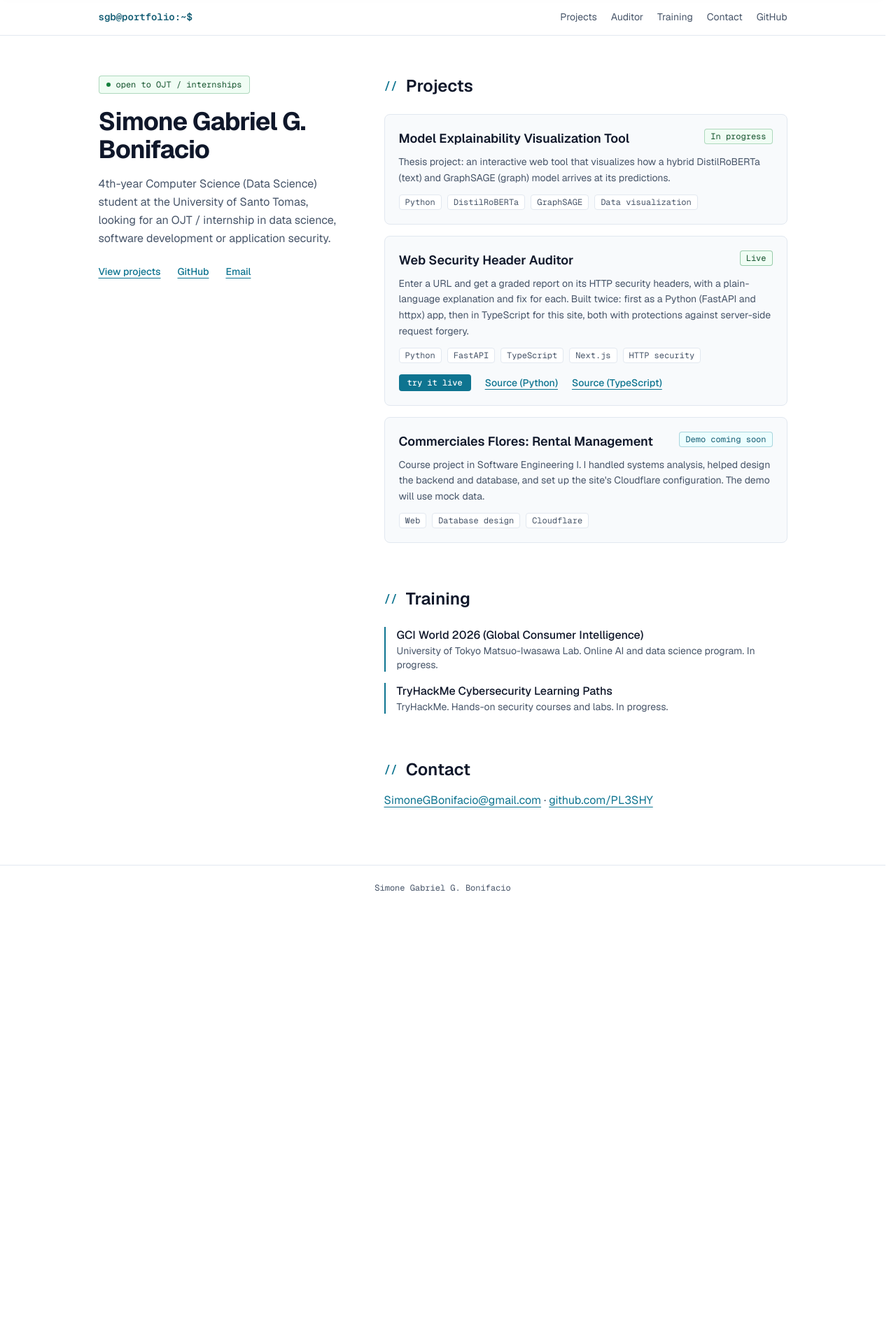
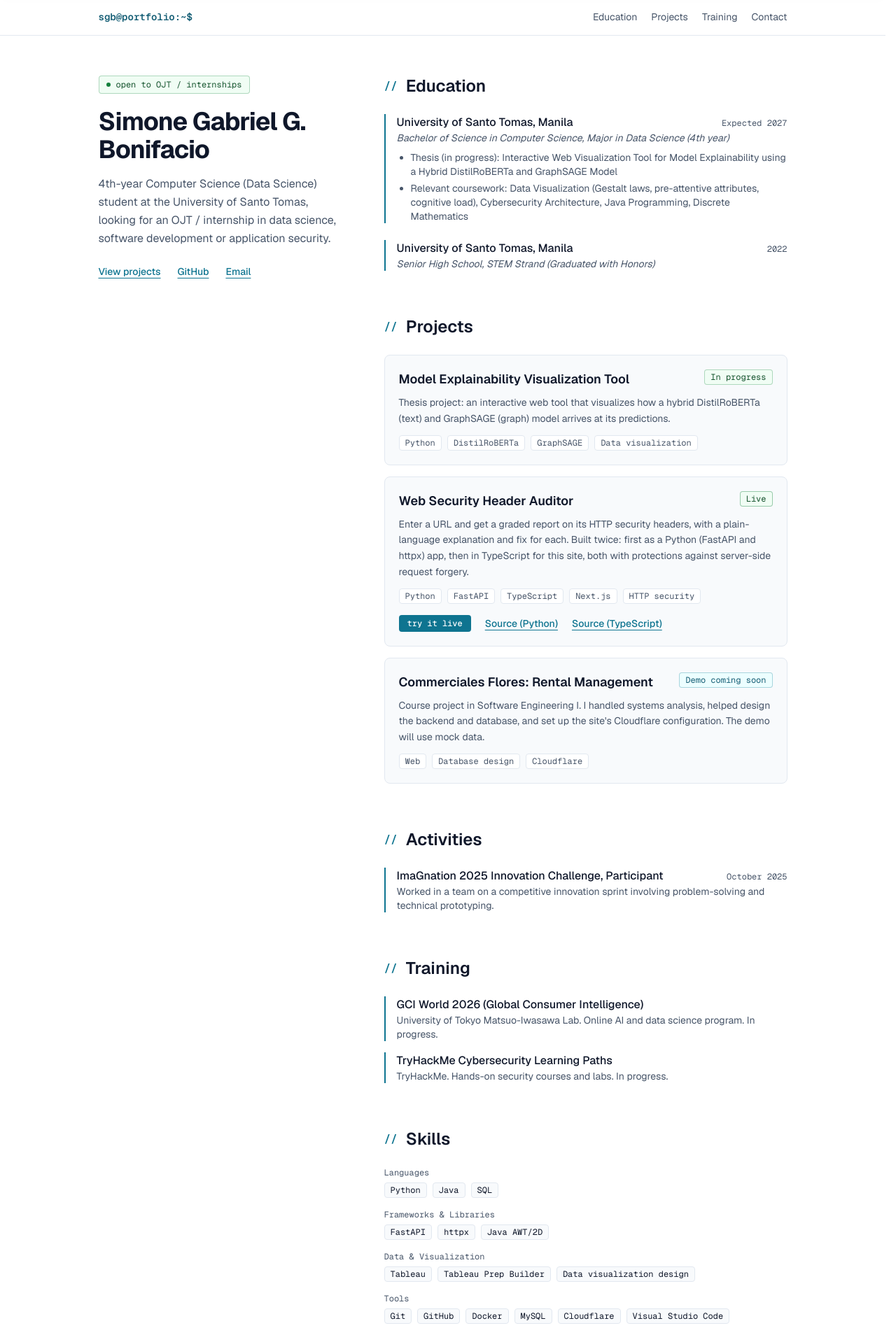
Before and after one commit to PL3SHY/Website_Portfolio, a Next.js app: page / in a window 1280 px wide. Shown: the part 82-1980 px from the top of the page at 70% size. Before the commit the page ends 1383 px from the top, so only its background shows below. Built offline with nearby package versions, Linux system fonts and the light colour scheme.

Commit message:
Added education and skills, simplified the nav
Added education, activities and skills sections from my CV and trimmed the nav to Education, Projects, Training and Contact.

```diff
--- a/src/app/page.tsx
+++ b/src/app/page.tsx
@@ -1,7 +1,7 @@
 import AuditPanel from "@/components/AuditPanel";
 import ProjectCard from "@/components/ProjectCard";
 import { projects } from "@/data/projects";
-import { profile, training } from "@/data/profile";
+import { activities, education, profile, skills, training } from "@/data/profile";
 
 const link = "text-accent underline underline-offset-4 hover:text-accent-strong";
 
@@ -37,6 +37,28 @@ export default function Home() {
       {/* Right: the work. */}
       <div>
         <section className="pb-16">
+          <SectionTitle id="education">Education</SectionTitle>
+          <ul className="mt-6 grid gap-6">
+            {education.map((e) => (
+              <li key={e.when} className="border-l-2 border-cyan pl-4">
+                <div className="flex flex-wrap items-baseline justify-between gap-x-4">
+                  <p className="font-medium">{e.school}</p>
+                  <p className="font-mono text-xs text-muted">{e.when}</p>
+                </div>
+                <p className="text-sm italic text-muted">{e.degree}</p>
+                {e.points.length > 0 && (
+                  <ul className="mt-2 list-disc space-y-1 pl-5 text-sm text-muted">
+                    {e.points.map((pt) => (
+                      <li key={pt}>{pt}</li>
+                    ))}
+                  </ul>
+                )}
+              </li>
+            ))}
+          </ul>
+        </section>
+
+        <section className="pb-16">
           <SectionTitle id="projects">Projects</SectionTitle>
           <div className="mt-6 grid gap-4">
             {projects.map((p) => (
@@ -45,6 +67,21 @@ export default function Home() {
               </ProjectCard>
             ))}
           </div>
+        </section>
+
+        <section className="pb-16">
+          <SectionTitle id="activities">Activities</SectionTitle>
+          <ul className="mt-6 grid gap-4">
+            {activities.map((a) => (
+              <li key={a.title} className="border-l-2 border-cyan pl-4">
+                <div className="flex flex-wrap items-baseline justify-between gap-x-4">
+                  <p className="font-medium">{a.title}</p>
+                  <p className="font-mono text-xs text-muted">{a.when}</p>
+                </div>
+                <p className="text-sm text-muted">{a.note}</p>
+              </li>
+            ))}
+          </ul>
         </section>
 
         <section className="pb-16">
@@ -61,6 +98,24 @@ export default function Home() {
           </ul>
         </section>
 
+        <section className="pb-16">
+          <SectionTitle id="skills">Skills</SectionTitle>
+          <dl className="mt-6 grid gap-4">
+            {skills.map((g) => (
+              <div key={g.label}>
+                <dt className="font-mono text-xs text-muted">{g.label}</dt>
+                <dd className="mt-1.5 flex flex-wrap gap-2">
+                  {g.items.map((item) => (
+                    <span key={item} className="rounded border border-line bg-surface px-2 py-0.5 font-mono text-xs">
+                      {item}
+                    </span>
+                  ))}
+                </dd>
+              </div>
+            ))}
+          </dl>
+        </section>
+
         <section className="pb-20">
           <SectionTitle id="contact">Contact</SectionTitle>
           <p className="mt-4">
--- a/src/components/SiteHeader.tsx
+++ b/src/components/SiteHeader.tsx
@@ -1,21 +1,17 @@
-/* eslint-disable @next/next/no-html-link-for-pages -- plain anchors are intentional, see below */
-import { profile } from "@/data/profile";
+import Link from "next/link";
 
-// Plain anchors on purpose: they fire the browser's hashchange event, which the demo card listens to
-// so that /#auditor expands it. (Next's <Link> changes the address without that event.)
 export default function SiteHeader() {
   return (
     <header className="sticky top-0 z-20 border-b border-line bg-background/90 backdrop-blur">
       <nav className="mx-auto flex max-w-5xl flex-wrap items-center justify-between gap-x-6 gap-y-2 px-5 py-4 text-sm">
-        <a href="/" className="font-mono font-semibold text-accent-strong">
+        <Link href="/" className="font-mono font-semibold text-accent-strong">
           sgb@portfolio:~$
-        </a>
+        </Link>
         <div className="flex flex-wrap gap-x-5 gap-y-1 text-muted">
-          <a href="/#projects" className="hover:text-accent">Projects</a>
-          <a href="/#auditor" className="hover:text-accent">Auditor</a>
-          <a href="/#training" className="hover:text-accent">Training</a>
-          <a href="/#contact" className="hover:text-accent">Contact</a>
-          <a href={profile.github} className="hover:text-accent">GitHub</a>
+          <Link href="/#education" className="hover:text-accent">Education</Link>
+          <Link href="/#projects" className="hover:text-accent">Projects</Link>
+          <Link href="/#training" className="hover:text-accent">Training</Link>
+          <Link href="/#contact" className="hover:text-accent">Contact</Link>
         </div>
       </nav>
     </header>
--- a/src/data/profile.ts
+++ b/src/data/profile.ts
@@ -18,3 +18,38 @@ export const training = [
     note: "Hands-on security courses and labs. In progress.",
   },
 ];
+
+// Mirrors the CV (Simone_Bonifacio_CV), so the site and the CV say the same thing.
+export const education = [
+  {
+    school: "University of Santo Tomas, Manila",
+    when: "Expected 2027",
+    degree: "Bachelor of Science in Computer Science, Major in Data Science (4th year)",
+    points: [
+      "Thesis (in progress): Interactive Web Visualization Tool for Model Explainability using a Hybrid DistilRoBERTa and GraphSAGE Model",
+      "Relevant coursework: Data Visualization (Gestalt laws, pre-attentive attributes, cognitive load), Cybersecurity Architecture, Java Programming, Discrete Mathematics",
+    ],
+  },
+  {
+    school: "University of Santo Tomas, Manila",
+    when: "2022",
+    degree: "Senior High School, STEM Strand (Graduated with Honors)",
+    points: [],
+  },
+];
+
+export const activities = [
+  {
+    title: "ImaGnation 2025 Innovation Challenge, Participant",
+    when: "October 2025",
+    note: "Worked in a team on a competitive innovation sprint involving problem-solving and technical prototyping.",
+  },
+];
+
+export const skills = [
+  { label: "Languages", items: ["Python", "Java", "SQL"] },
+  { label: "Frameworks & Libraries", items: ["FastAPI", "httpx", "Java AWT/2D"] },
+  { label: "Data & Visualization", items: ["Tableau", "Tableau Prep Builder", "Data visualization design"] },
+  { label: "Tools", items: ["Git", "GitHub", "Docker", "MySQL", "Cloudflare", "Visual Studio Code", "NetBeans"] },
+  { label: "Security", items: ["Access control", "AAA", "CIA triad", "Web security analysis"] },
+];
```
Also changed, not shown: 1 other file (tests, documents, lock files or other folders).
